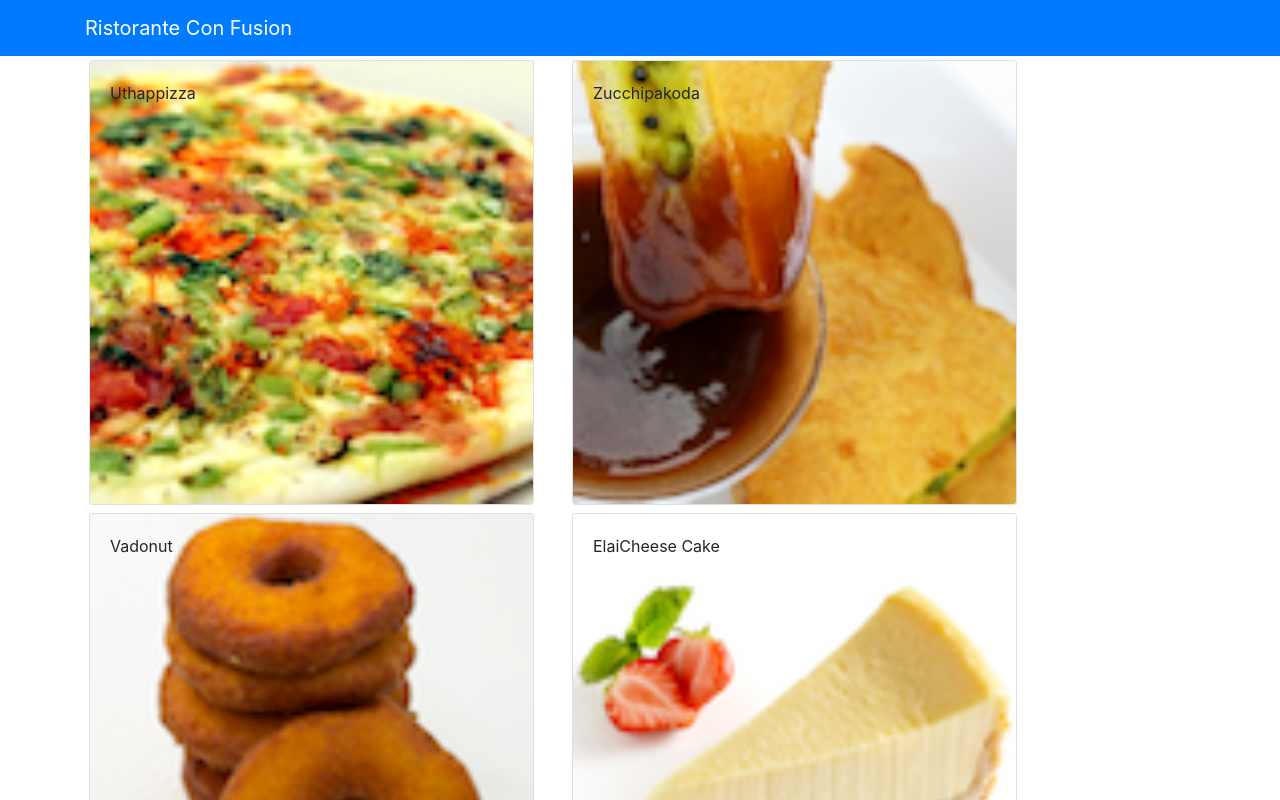
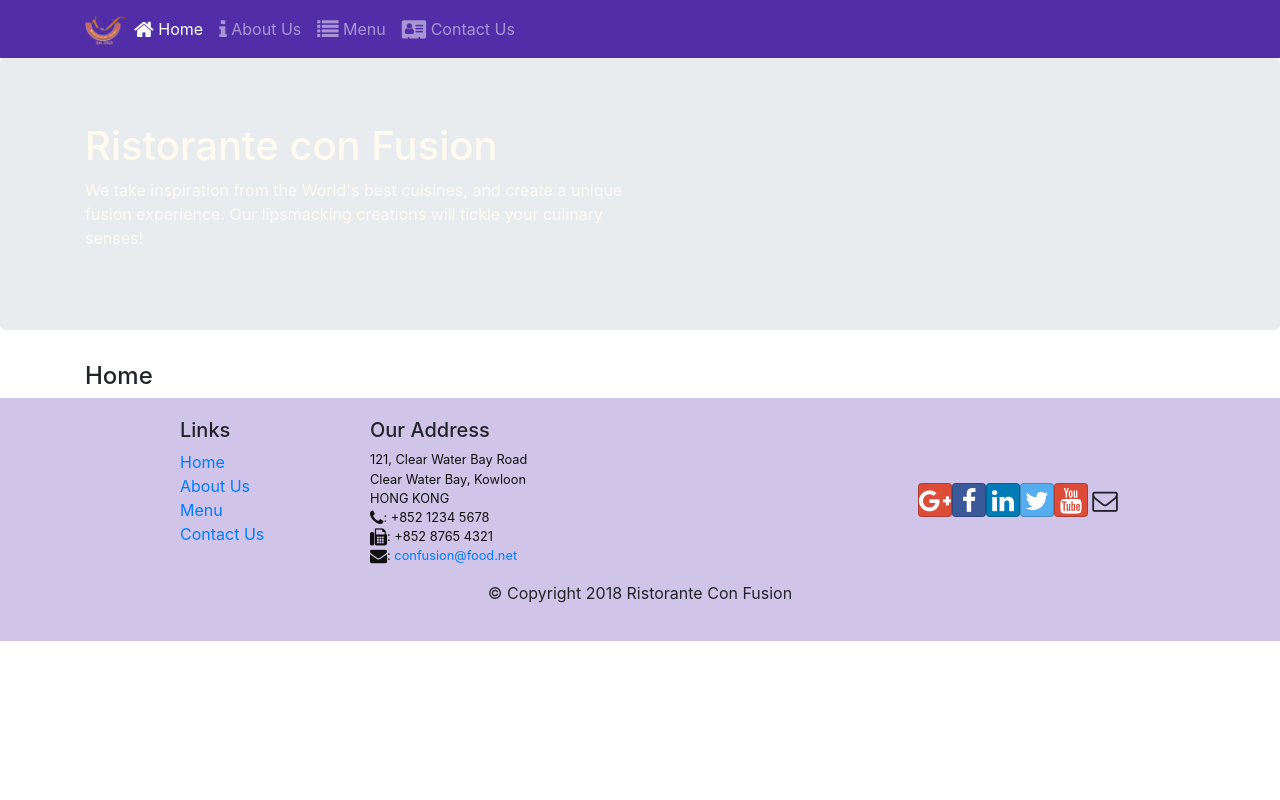
Before and after one commit to Limton99/Coursera-react, a React (Create React App) app: page /home in a window 1280 px wide. Shown: the top 800 px of the page. Built offline with nearby package versions, Linux system fonts and the light colour scheme.

Commit message:
React Router

```diff
--- a/package.json
+++ b/package.json
@@ -7,9 +7,12 @@
     "@testing-library/react": "^9.5.0",
     "@testing-library/user-event": "^7.2.1",
     "bootstrap": "^4.5.0",
+    "bootstrap-social": "^5.1.1",
+    "font-awesome": "^4.7.0",
     "react": "^16.13.1",
     "react-dom": "^16.13.1",
     "react-popper": "^2.2.3",
+    "react-router-dom": "^5.2.0",
     "react-scripts": "3.4.1",
     "reactstrap": "^8.4.1"
   },
--- /dev/null
+++ b/src/components/Home/index.js
@@ -0,0 +1,11 @@
+import React from 'react';
+
+const Home = (props) => {
+    return(
+        <div className="container">
+            <h4>Home</h4>
+        </div>
+    );
+}
+
+export default Home;
--- a/src/components/app/App.js
+++ b/src/components/app/App.js
@@ -1,17 +1,20 @@
 import React, {useState} from 'react';
 import './App.css';
 import Header from "../header";
-import Menu from "../menu";
-import {DISHES} from "../../shared/dishes";
+import Main from "../main";
+import Footer from "../footer";
+import {BrowserRouter as Router, Route} from 'react-router-dom';
 
 function App() {
-    const [dishes, setState] = useState(DISHES);
 
 
   return (
     <div className="App">
-      <Header />
-      <Menu dishes={dishes}/>
+        <Router>
+          <Header />
+          <Main />
+          <Footer />
+        </Router>
     </div>
   );
 }
--- /dev/null
+++ b/src/components/dish-detail/detail.css
@@ -0,0 +1,5 @@
+.contain {
+    display: flex;
+    width: 90%;
+    margin: 0 auto;
+}
--- /dev/null
+++ b/src/components/footer/footer.css
@@ -0,0 +1,5 @@
+.footer{
+    background-color: #D1C4E9;
+    margin:0px auto;
+    padding: 20px 0px 20px 0px;
+}
--- /dev/null
+++ b/src/components/footer/index.js
@@ -0,0 +1,52 @@
+import React from 'react';
+import './footer.css';
+import {Link} from "react-router-dom";
+
+const Footer = (props) => {
+    return(
+        <div className="footer">
+            <div className="container">
+                <div className="row justify-content-center">
+                    <div className="col-4 offset-1 col-sm-2">
+                        <h5>Links</h5>
+                        <ul className="list-unstyled">
+                            <li><Link to='/home'>Home</Link></li>
+                            <li><Link to='/aboutus'>About Us</Link></li>
+                            <li><Link to='/menu'>Menu</Link></li>
+                            <li><Link to='/contactus'>Contact Us</Link></li>
+                        </ul>
+                    </div>
+                    <div className="col-7 col-sm-5">
+                        <h5>Our Address</h5>
+                        <address>
+                            121, Clear Water Bay Road<br />
+                            Clear Water Bay, Kowloon<br />
+                            HONG KONG<br />
+                            <i className="fa fa-phone fa-lg"></i>: +852 1234 5678<br />
+                            <i className="fa fa-fax fa-lg"></i>: +852 8765 4321<br />
+                            <i className="fa fa-envelope fa-lg"></i>: <a href="mailto:confusion@food.net">
+                            confusion@food.net</a>
+                        </address>
+                    </div>
+                    <div className="col-12 col-sm-4 align-self-center">
+                        <div className="text-center">
+                            <a className="btn btn-social-icon btn-google" href="http://google.com/+"><i className="fa fa-google-plus"></i></a>
+                            <a className="btn btn-social-icon btn-facebook" href="http://www.facebook.com/profile.php?id="><i className="fa fa-facebook"></i></a>
+                            <a className="btn btn-social-icon btn-linkedin" href="http://www.linkedin.com/in/"><i className="fa fa-linkedin"></i></a>
+                            <a className="btn btn-social-icon btn-twitter" href="http://twitter.com/"><i className="fa fa-twitter"></i></a>
+                            <a className="btn btn-social-icon btn-google" href="http://youtube.com/"><i className="fa fa-youtube"></i></a>
+                            <a className="btn btn-social-icon" href="mailto:"><i className="fa fa-envelope-o"></i></a>
+                        </div>
+                    </div>
+                </div>
+                <div className="row justify-content-center">
+                    <div className="col-auto">
+                        <p>© Copyright 2018 Ristorante Con Fusion</p>
+                    </div>
+                </div>
+            </div>
+        </div>
+    )
+}
+
+export default Footer;
--- /dev/null
+++ b/src/components/header/header.css
@@ -0,0 +1,29 @@
+.row-header{
+    margin:0px auto;
+    padding:0px auto;
+}
+
+.row-content {
+    margin:0px auto;
+    padding: 50px 0px 50px 0px;
+    border-bottom: 1px ridge;
+    min-height:400px;
+}
+
+
+.jumbotron {
+    padding:70px 30px 70px 30px;
+    margin:0px auto;
+    background: #9575CD ;
+    color:floralwhite;
+}
+
+address{
+    font-size:80%;
+    margin:0px;
+    color:#0f0f0f;
+}
+
+.navbar-dark {
+    background-color: #512DA8;
+}
--- a/src/components/header/index.js
+++ b/src/components/header/index.js
@@ -1,16 +1,62 @@
-import React from "react";
-import {Navbar, NavbarBrand} from 'reactstrap';
+import React, {Component} from "react";
+import { Nav, Navbar, NavbarBrand, NavbarToggler, Collapse, NavItem, Jumbotron } from 'reactstrap';
+import { NavLink } from 'react-router-dom';
+import './header.css';
 
-const Header = () => {
+class Header extends Component {
+    constructor(props) {
+        super(props);
+
+        this.toggleNav = this.toggleNav.bind(this);
+        this.state = {
+            isNavOpen: false
+        };
+    }
+
+    toggleNav() {
+        this.setState({
+            isNavOpen: !this.state.isNavOpen
+        });
+    }
+
+    render() {
         return(
-      <div className="header">
-          <Navbar dark color="primary">
+            <div>
+                <Navbar dark expand="md">
                     <div className="container">
-                  <NavbarBrand href="/">Ristorante Con Fusion</NavbarBrand>
+                        <NavbarToggler onClick={this.toggleNav} />
+                        <NavbarBrand className="mr-auto" href="/"><img src='assets/images/logo.png' height="30" width="41" alt='Ristorante Con Fusion' /></NavbarBrand>
+                        <Collapse isOpen={this.state.isNavOpen} navbar>
+                            <Nav navbar>
+                                <NavItem>
+                                    <NavLink className="nav-link"  to='/home'><span className="fa fa-home fa-lg"></span> Home</NavLink>
+                                </NavItem>
+                                <NavItem>
+                                    <NavLink className="nav-link" to='/aboutus'><span className="fa fa-info fa-lg"></span> About Us</NavLink>
+                                </NavItem>
+                                <NavItem>
+                                    <NavLink className="nav-link"  to='/menu'><span className="fa fa-list fa-lg"></span> Menu</NavLink>
+                                </NavItem>
+                                <NavItem>
+                                    <NavLink className="nav-link" to='/contactus'><span className="fa fa-address-card fa-lg"></span> Contact Us</NavLink>
+                                </NavItem>
+                            </Nav>
+                        </Collapse>
                     </div>
                 </Navbar>
+                <Jumbotron>
+                    <div className="container">
+                        <div className="row row-header">
+                            <div className="col-12 col-sm-6">
+                                <h1>Ristorante con Fusion</h1>
+                                <p>We take inspiration from the World's best cuisines, and create a unique fusion experience. Our lipsmacking creations will tickle your culinary senses!</p>
+                            </div>
+                        </div>
+                    </div>
+                </Jumbotron>
             </div>
         );
-};
+    }
+}
 
 export default Header;
--- /dev/null
+++ b/src/components/main/index.js
@@ -0,0 +1,48 @@
+import React, { Component } from 'react';
+import { Navbar, NavbarBrand } from 'reactstrap';
+import Menu from '../menu';
+import DishDetail from "../dish-detail";
+import { DISHES } from '../../shared/dishes';
+import { Switch, Route, Redirect } from 'react-router-dom';
+import Home from "../Home";
+
+
+class Main extends Component {
+
+    constructor(props) {
+        super(props);
+        this.state = {
+            dishes: DISHES,
+            selectedDish: null
+        };
+    }
+
+    onDishSelect(dishId) {
+        this.setState({ selectedDish: dishId});
+    }
+
+    render() {
+
+        const HomePage = () => {
+            return(
+                <Home
+                />
+            );
+        }
+        return (
+
+
+            <div>
+                <Switch>
+                    <Route path='/home' component={HomePage} />
+                    <Route exact path='/menu' component={() => <Menu dishes={this.state.dishes} />} />
+                    <Route path='/menu:id' component={DishDetail} exact/>
+                    <Redirect to="/home" />
+                </Switch>
+
+            </div>
+        );
+    }
+}
+
+export default Main;
--- a/src/components/menu/index.js
+++ b/src/components/menu/index.js
@@ -1,77 +1,35 @@
-import React, {useState, useEffect} from "react";
-import {Media, Card,  CardImg, CardImgOverlay, CardText, CardBody,
-    CardTitle} from "reactstrap";
-import './menu.css';
-import DishDetail from "../dish-detail";
+import React from 'react';
+import { Card, CardImg, CardImgOverlay,
+    CardTitle } from 'reactstrap';
 
+function RenderMenuItem ({dish, onClick}) {
+    return (
+        <Card>
+            <CardImg width="100%" src={dish.image} alt={dish.name} />
+            <CardImgOverlay>
+                <CardTitle>{dish.name}</CardTitle>
+            </CardImgOverlay>
+        </Card>
+    );
+}
 
 const Menu = (props) => {
 
-    const [selected, setState] = useState(null);
+    const menu = props.dishes.map((dish) => {
+        return (
+            <div className="col-12 col-md-5 m-1"  key={dish.id}>
+                <RenderMenuItem dish={dish} onClick={props.onClick} />
+            </div>
+        );
+    });
 
-    const onDishSelected = (dish) => {
-        setState(dish);
-    };
-
-    // const renderDish = (dish) => {
-    //     if(dish != null) {
-    //         return(
-    //             <React.Fragment>
-    //                 <div className="contain">
-    //                     <Card className="card1">
-    //                     <CardImg width="100%" object src={dish.image} alt={dish.name}/>
-    //                     <CardBody>
-    //                         <CardTitle>{dish.name}</CardTitle>
-    //                         <CardText>{dish.description}</CardText>
-    //                     </CardBody>
-    //                     </Card>
-    //                     <div className="card2">
-    //                     <h1>Comments</h1>
-    //                     {dish.comments.map(comment => {
-    //                         return(
-    //                             <li key={comment.id}>
-    //                                 <h3>Author: {comment.author}</h3>
-    //                                 <p>{comment.comment}</p>
-    //                                 <p>{comment.date}</p>
-    //                             </li>
-    //                         );
-    //                     })}
-    //                     </div>
-    //                 </div>
-    //             </React.Fragment>
-    //         );
-    //     }
-    //     else {
-    //         return(
-    //             <div></div>
-    //         );
-    //     }
-    // };
-
-    const menu = props.dishes.map(dish => {
-            return(
-                <div key={dish.id} className="col-12 col-md-5 m-1">
-                    <Card onClick={() => onDishSelected(dish)}>
-                            <CardImg width="100%" object src={dish.image} alt={dish.name}/>
-                        <CardImgOverlay>
-                            <CardTitle>{dish.name}</CardTitle>
-                        </CardImgOverlay>
-                    </Card>
-                </div>
-            );
-        });
-
-    return(
+    return (
         <div className="container">
             <div className="row">
-                    {menu}
-            </div>
-            <div className="row">
-                <DishDetail selected={selected}/>
-
+                {menu}
             </div>
         </div>
     );
-};
+}
 
 export default Menu;
--- a/src/index.js
+++ b/src/index.js
@@ -3,6 +3,8 @@
 import './index.css';
 import App from './components/app/App';
 import 'bootstrap/dist/css/bootstrap.min.css';
+import 'font-awesome/css/font-awesome.css';
+import 'bootstrap-social/bootstrap-social.css';
 
 ReactDOM.render(
 <App />,
```
Also changed, not shown: src/components/dish-detail/index.js (+6 -3 lines), 1 other file (tests, documents, lock files or other folders). Lines whose indentation alone changed are shown as unchanged.
